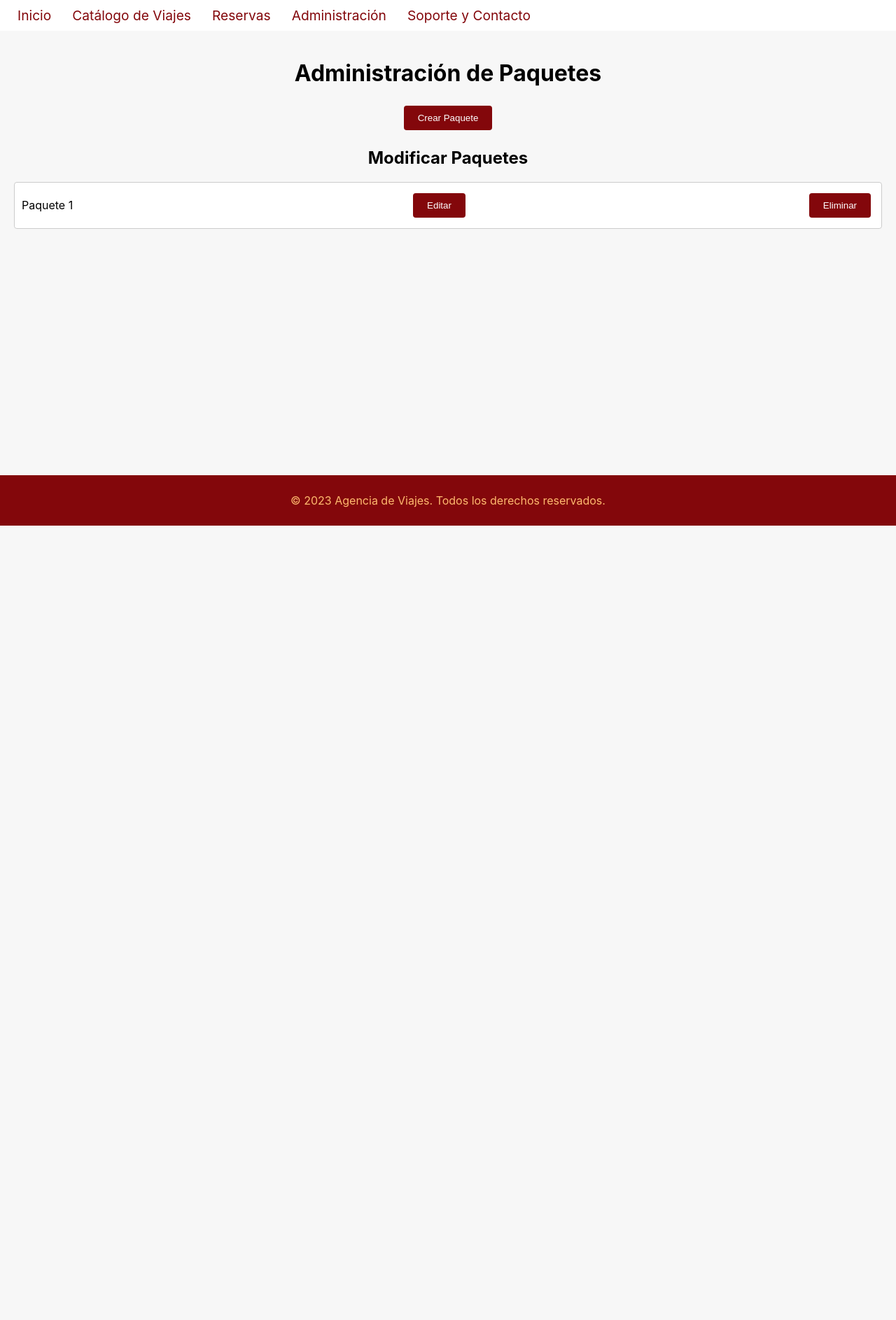
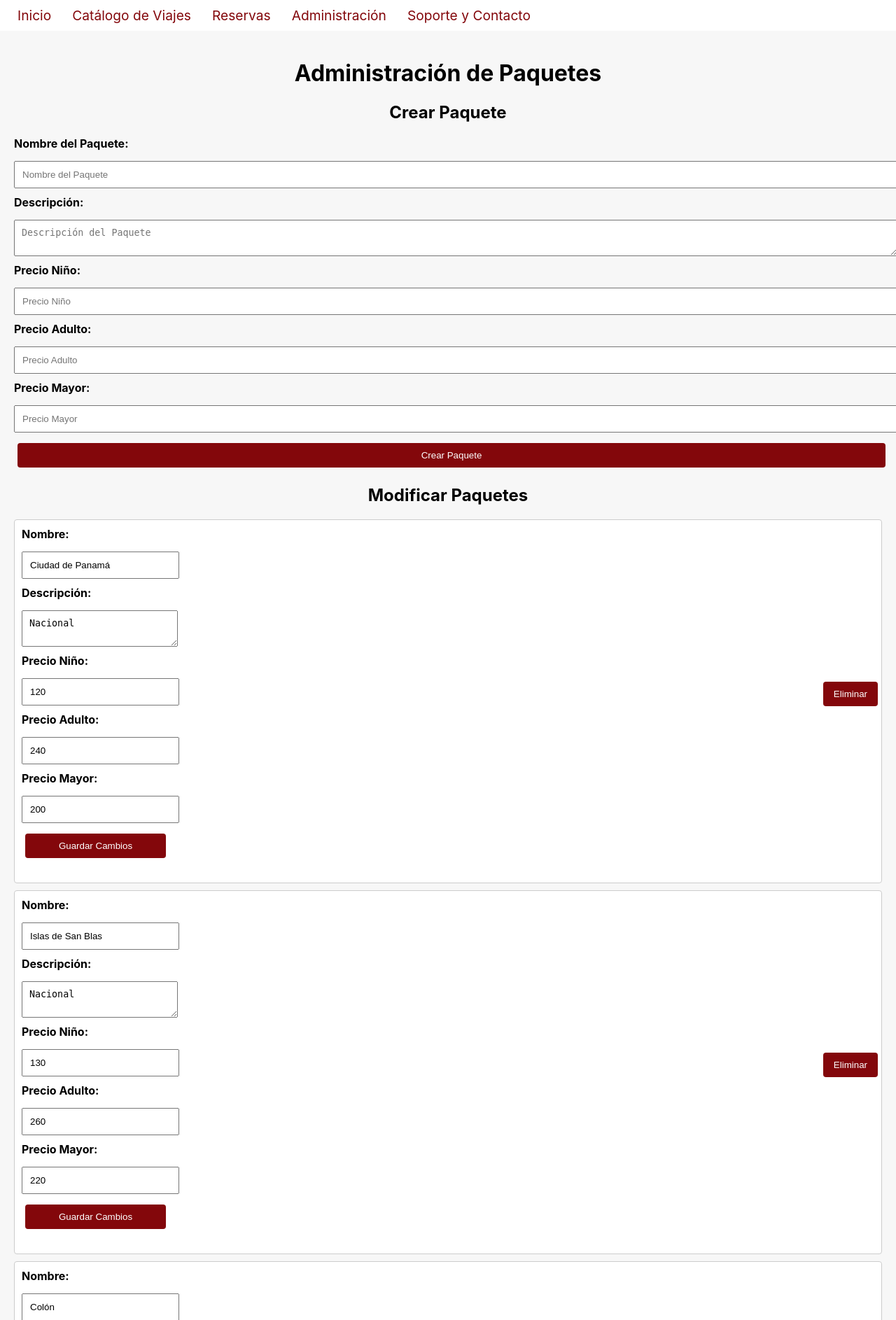
Before and after one commit to Abrego-Gerardo/DESARROLLO_VII_PROYECTO_FINAL, a PHP site: page /views/administracion.php in a window 1280 px wide. Shown: the part 49-1935 px from the top of the page at 70% size. Before the commit the page ends 800 px from the top, so only its background shows below. Run offline with PHP 8.4, Linux system fonts and the light colour scheme; data comes from the database, SQL or seed files in the repository.

Commit message:
Update administracion.php

```diff
--- a/views/administracion.php
+++ b/views/administracion.php
@@ -1,3 +1,48 @@
+<?php
+// Conexión a la base de datos
+$conn = new mysqli("localhost", "root", "", "agencia_db");
+if ($conn->connect_error) {
+    die("Conexión fallida: " . $conn->connect_error);
+}
+
+// Procesar acciones
+if ($_SERVER['REQUEST_METHOD'] === 'POST') {
+    if ($_POST['action'] === 'edit') {
+        // Procesar Edición
+        $id = $_POST['id'];
+        $nombre = $_POST['nombre'];
+        $descripcion = $_POST['descripcion'];
+        $precio_nino = $_POST['precio_nino'];
+        $precio_adulto = $_POST['precio_adulto'];
+        $precio_mayor = $_POST['precio_mayor'];
+
+        $sql = "UPDATE destinos SET city='$nombre', tipo_destino='$descripcion', precio_nino='$precio_nino', precio_adulto='$precio_adulto', precio_mayor='$precio_mayor' WHERE id=$id";
+        $conn->query($sql);
+    } elseif ($_POST['action'] === 'delete') {
+        // Procesar Eliminación
+        $id = $_POST['id'];
+        $sql = "DELETE FROM destinos WHERE id=$id";
+        $conn->query($sql);
+    } elseif ($_POST['action'] === 'create') {
+        // Procesar Creación
+        $nombre = $_POST['nombre'];
+        $descripcion = $_POST['descripcion'];
+        $precio_nino = $_POST['precio_nino'];
+        $precio_adulto = $_POST['precio_adulto'];
+        $precio_mayor = $_POST['precio_mayor'];
+
+        $sql = "INSERT INTO destinos (city, tipo_destino, precio_nino, precio_adulto, precio_mayor) VALUES ('$nombre', '$descripcion', '$precio_nino', '$precio_adulto', '$precio_mayor')";
+        $conn->query($sql);
+    }
+}
+
+// Consulta para obtener todos los destinos
+$sql = "SELECT * FROM destinos";
+$result = $conn->query($sql);
+
+$conn->close();
+?>
+
 <!DOCTYPE html>
 <html lang="es">
 <head>
@@ -29,15 +74,61 @@
     </div>
     <div class="main-content">
         <h1>Administración de Paquetes</h1>
-        <a href="agregar_paquete.php"><button type="button">Crear Paquete</button></a>
+
+        <!-- Formulario para Crear Paquete -->
+        <div class="contenido-blanco">
+            <h2>Crear Paquete</h2>
+            <form action="administracion.php" method="post">
+                <input type="hidden" name="action" value="create">
+                <label for="nombre">Nombre del Paquete:</label>
+                <input type="text" id="nombre" name="nombre" placeholder="Nombre del Paquete" required>
+                <label for="descripcion">Descripción:</label>
+                <textarea id="descripcion" name="descripcion" placeholder="Descripción del Paquete" required></textarea>
+                <label for="precio_nino">Precio Niño:</label>
+                <input type="number" id="precio_nino" name="precio_nino" placeholder="Precio Niño" required>
+                <label for="precio_adulto">Precio Adulto:</label>
+                <input type="number" id="precio_adulto" name="precio_adulto" placeholder="Precio Adulto" required>
+                <label for="precio_mayor">Precio Mayor:</label>
+                <input type="number" id="precio_mayor" name="precio_mayor" placeholder="Precio Mayor" required>
+                <button type="submit">Crear Paquete</button>
+            </form>
+        </div>
+
+        <!-- Formulario para Modificar Paquetes -->
         <div class="contenido-blanco">
             <h2>Modificar Paquetes</h2>
-            <div class="paquete">
-                <span>Paquete 1</span>
-                <button type="button">Editar</button>
-                <button type="button">Eliminar</button>
+            <div class="paquetes">
+                <?php
+                if ($result->num_rows > 0) {
+                    while($row = $result->fetch_assoc()) {
+                        echo "<div class='paquete'>";
+                        echo "<form action='administracion.php' method='post'>";
+                        echo "<input type='hidden' name='id' value='" . $row['id'] . "'>";
+                        echo "<input type='hidden' name='action' value='edit'>";
+                        echo "<label for='nombre_" . $row['id'] . "'>Nombre:</label>";
+                        echo "<input type='text' id='nombre_" . $row['id'] . "' name='nombre' value='" . $row['city'] . "' required>";
+                        echo "<label for='descripcion_" . $row['id'] . "'>Descripción:</label>";
+                        echo "<textarea id='descripcion_" . $row['id'] . "' name='descripcion' required>" . $row['tipo_destino'] . "</textarea>";
+                        echo "<label for='precio_nino_" . $row['id'] . "'>Precio Niño:</label>";
+                        echo "<input type='number' id='precio_nino_" . $row['id'] . "' name='precio_nino' value='" . $row['precio_nino'] . "' required>";
+                        echo "<label for='precio_adulto_" . $row['id'] . "'>Precio Adulto:</label>";
+                        echo "<input type='number' id='precio_adulto_" . $row['id'] . "' name='precio_adulto' value='" . $row['precio_adulto'] . "' required>";
+                        echo "<label for='precio_mayor_" . $row['id'] . "'>Precio Mayor:</label>";
+                        echo "<input type='number' id='precio_mayor_" . $row['id'] . "' name='precio_mayor' value='" . $row['precio_mayor'] . "' required>";
+                        echo "<button type='submit'>Guardar Cambios</button>";
+                        echo "</form>";
+                        echo "<form action='administracion.php' method='post' style='display:inline;'>";
+                        echo "<input type='hidden' name='id' value='" . $row['id'] . "'>";
+                        echo "<input type='hidden' name='action' value='delete'>";
+                        echo "<button type='submit'>Eliminar</button>";
+                        echo "</form>";
+                        echo "</div>";
+                    }
+                } else {
+                    echo "No hay paquetes disponibles.";
+                }
+                ?>
             </div>
-            <!-- Añadir más paquetes según sea necesario -->
         </div>
     </div>
     <div class="footer">
```
